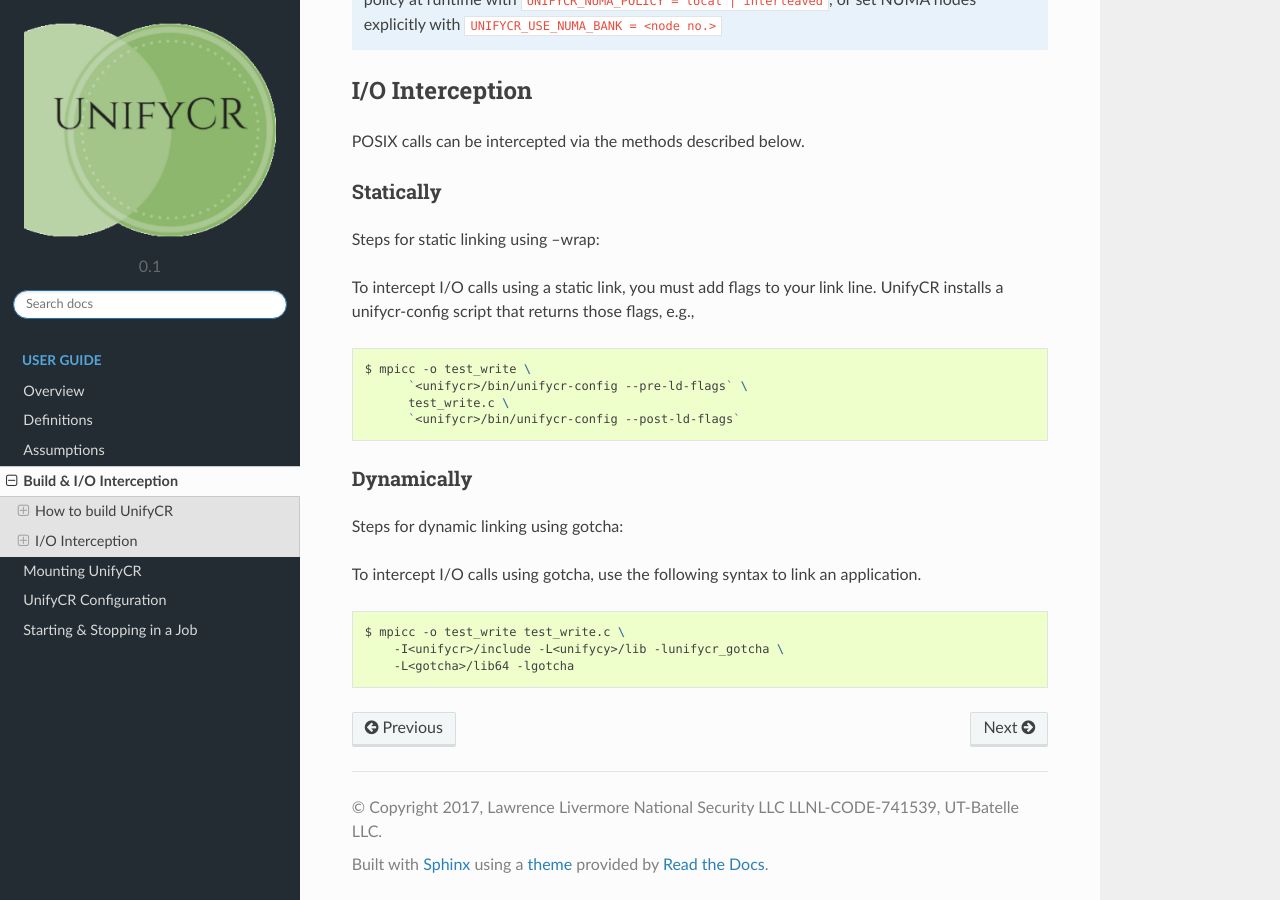
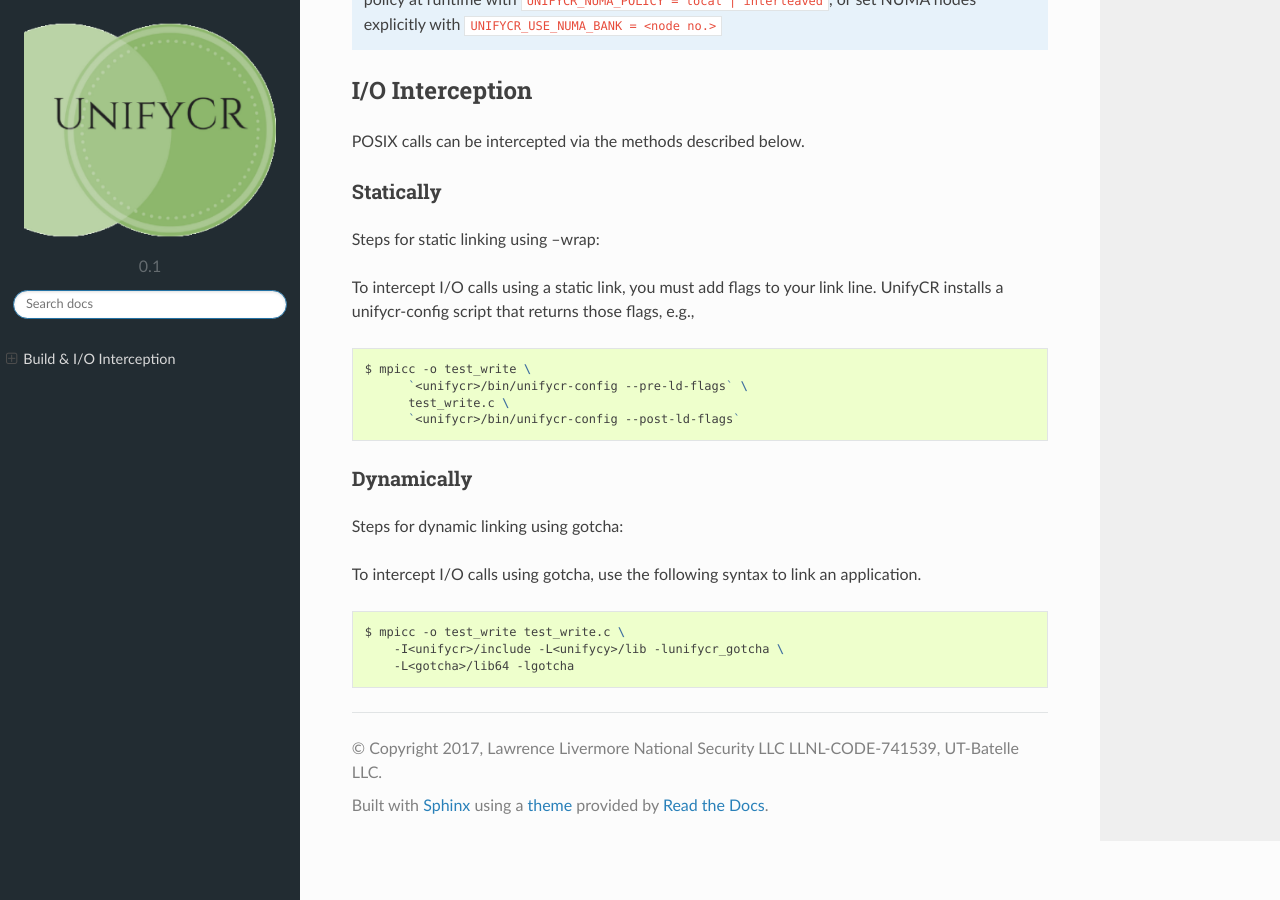
Before and after one commit to CamStan/test-docs, a Sphinx documentation site: the page built from unifycr-docs/docs/build-intercept.rst, in a window 1280 px wide and 900 px high, scrolled down 2559 px. Built offline with Sphinx 7.4.7 and the Read the Docs theme 2.0.0, drawn with Linux system fonts in a browser that asks for light colours.

Commit message:
Revert "Toctree test"
This reverts commit 7725d58fbce37e4957ce5ad95d13ee1f7f1bfc1f.

```diff
--- a/unifycr-docs/docs/_themes/sphinx_rtd_theme2/sphinx_rtd_theme/layout.html
+++ b/unifycr-docs/docs/_themes/sphinx_rtd_theme2/sphinx_rtd_theme/layout.html
@@ -130,10 +130,10 @@
               toctree is empty. Skip building this for now.
             #}
             {% if 'singlehtml' not in builder %}
-              {% set toctree = toctree(maxdepth=theme_navigation_depth|int, collapse=theme_collapse_navigation, includehidden=True) %}
+              {% set global_toc = toctree(maxdepth=theme_navigation_depth|int, collapse=theme_collapse_navigation, includehidden=True) %}
             {% endif %}
-            {% if toctree %}
-              {{ toctree }}
+            {% if global_toc %}
+              {{ global_toc }}
             {% else %}
               <!-- Local TOC -->
               <div class="local-toc">{{ toc }}</div>
--- a/unifycr-docs/docs/index.rst
+++ b/unifycr-docs/docs/index.rst
@@ -7,7 +7,7 @@
 UnifyCR: A file system for burst buffers
 ========================================
 
-.. toctree::
+.. global_toc::
    :maxdepth: 2
    :caption: User Guide
 
```
